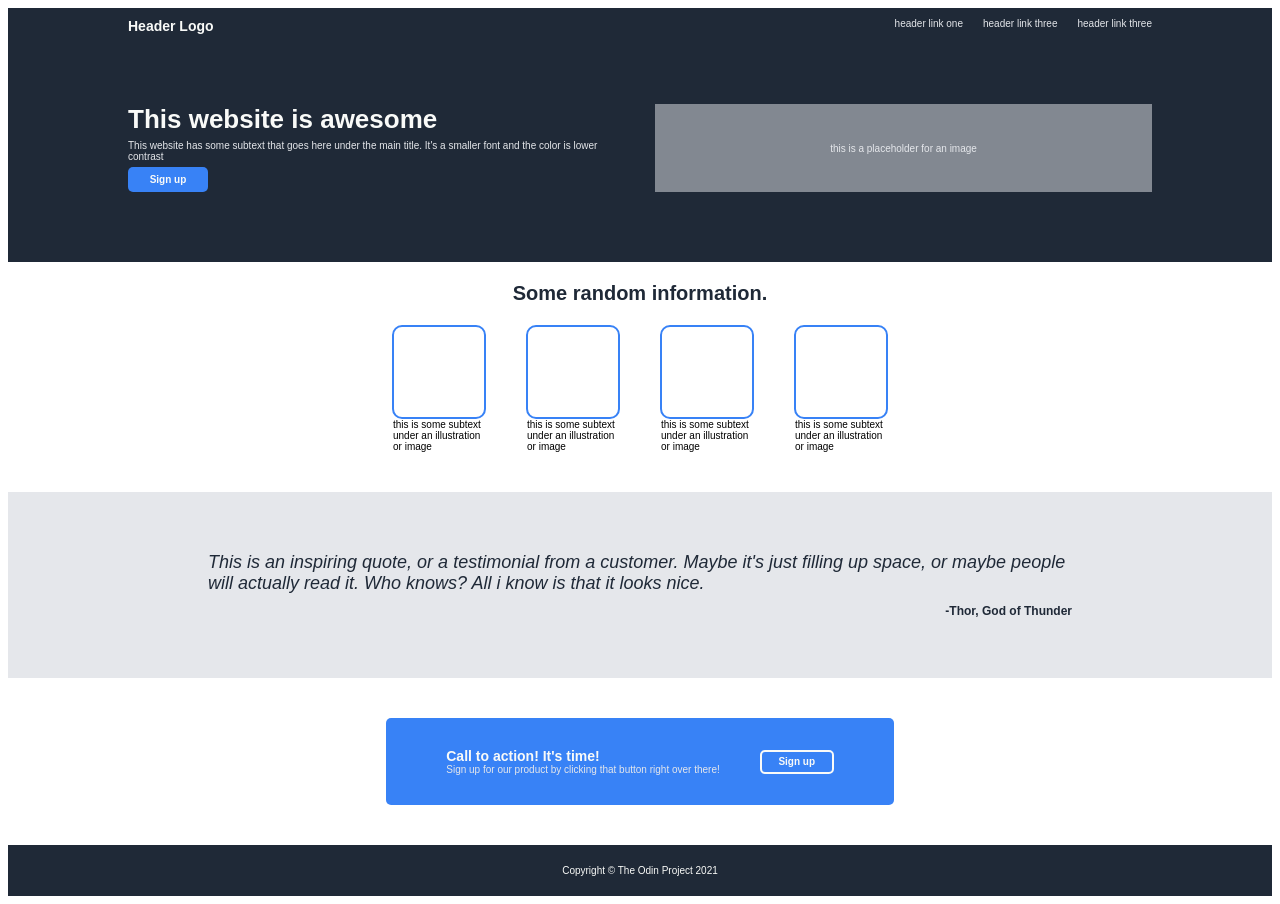
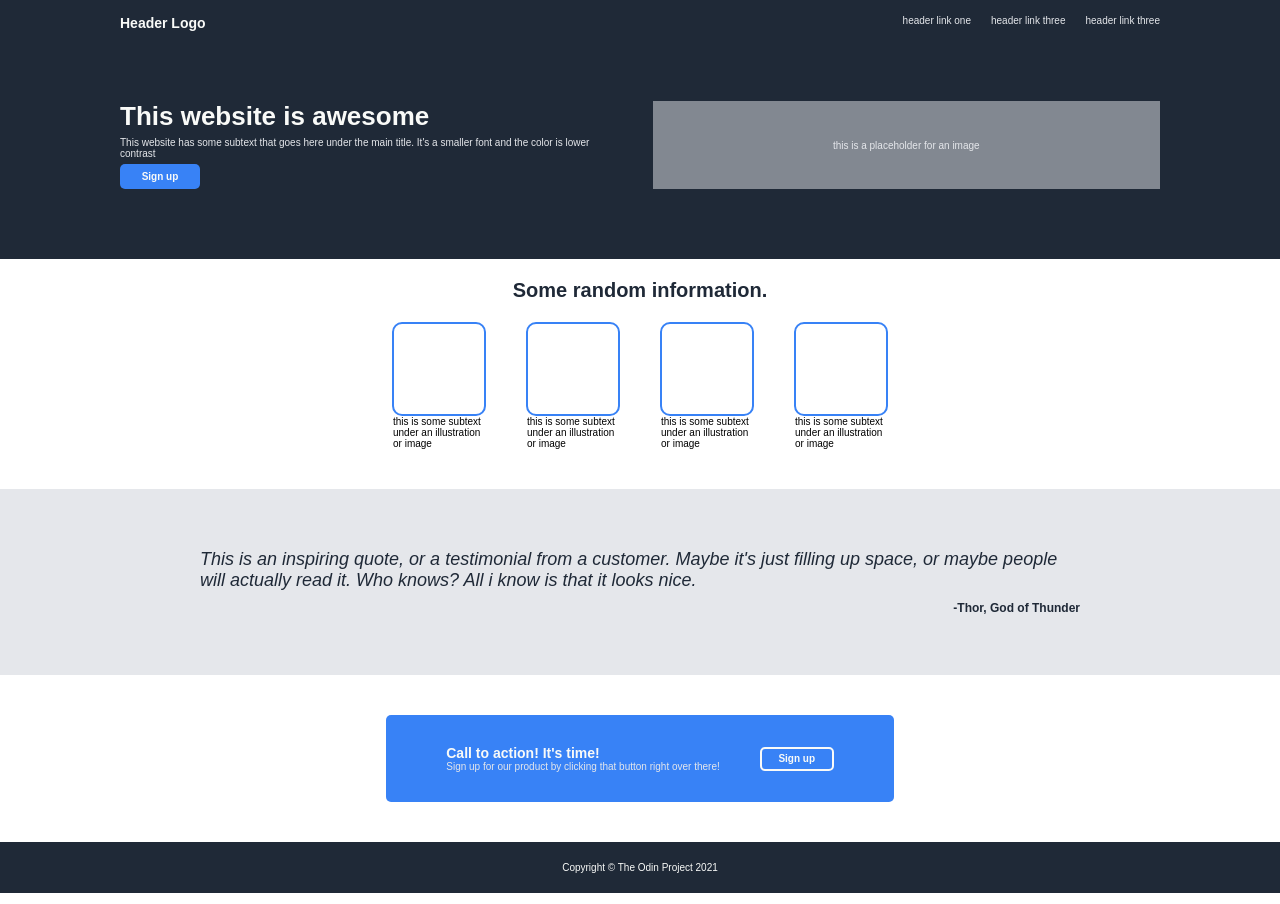
Before and after one commit to BanDaffy/landing-page, a plain HTML site: page index.html in a window 1280 px wide. Drawn offline with Linux system fonts and the light colour scheme.

Commit message:
Fix body margins causing white edges

```diff
--- a/index.html
+++ b/index.html
@@ -5,7 +5,6 @@
         <link rel="stylesheet" href="styles.css">
     </head>
     <body>
-        <div class="page">
             <div class="header">
                 <div class="header-block-1">
                     <div class="header-block-1-logo">Header Logo</div>
@@ -67,6 +66,5 @@
             <div class="footer">
                 <div class="footer-text">Copyright © The Odin Project 2021</div>
             </div>
-        </div>
     </body>
 </html>
--- a/styles.css
+++ b/styles.css
@@ -1,17 +1,18 @@
 * {
     font-family: sans-serif;
 }
-.page {
+body {
+    margin: 0px;
     display: flex;
     flex-direction: column;
+    justify-content: space-between;
 }
 .header {
     display: flex;
     flex-direction: column;
     background-color: #1f2937;
-    padding: 10px 120px 70px;
+    padding: 15px 120px 70px;
     gap: 70px;
-    flex: 1;
 }
 .header-block-1 {
     display: flex;
@@ -35,14 +36,13 @@ li {
 }
 .header-block-2 {
     display: flex;
-    flex: 1;
-    gap: 30px;
+    gap: 25px;
 }
 .header-block-1-left {
     display: flex;
     flex-direction: column;
+    gap: 5px;
     flex: 1;
-    gap: 5px;
 }
 .header-block-1-left-text-1 {
     font-size: 26px;
@@ -61,7 +61,6 @@ li {
     border-radius: 5px;
     height: 25px;
     width: 80px;
-
 }
 .header-block-1-left-button-1 {
     font-size: 10px;
@@ -72,8 +71,8 @@ li {
     display: flex;
     justify-content: center;
     align-items: center;
+    background: #e5e7eb80;
     flex: 1;
-    background: #e5e7eb80;
 }
 .header-block-2-right-text {
     font-size: 10px;
@@ -93,19 +92,21 @@ li {
 }
 .body-1-card {
     display: flex;
-    justify-content: center;
+    justify-content: space-between;
     gap: 40px;
 }
 .body-1-card-1 {
     display: flex;
     flex-direction: column;
     align-items: center;
+    flex: 1;
 }
 .card-box {
     height: 90px;
     width: 90px;
     border: 2px solid #3882f6;
     border-radius: 10px;
+    flex: auto;
 }
 .card-text {
     width: 92px;
@@ -177,7 +178,7 @@ li {
     justify-content: center;
     align-items: center;
     background: #1f2937;
-    padding: 20px 100px;
+    padding: 20px 0px;
 }
 .footer-text {
     font-size: 10px;
```
